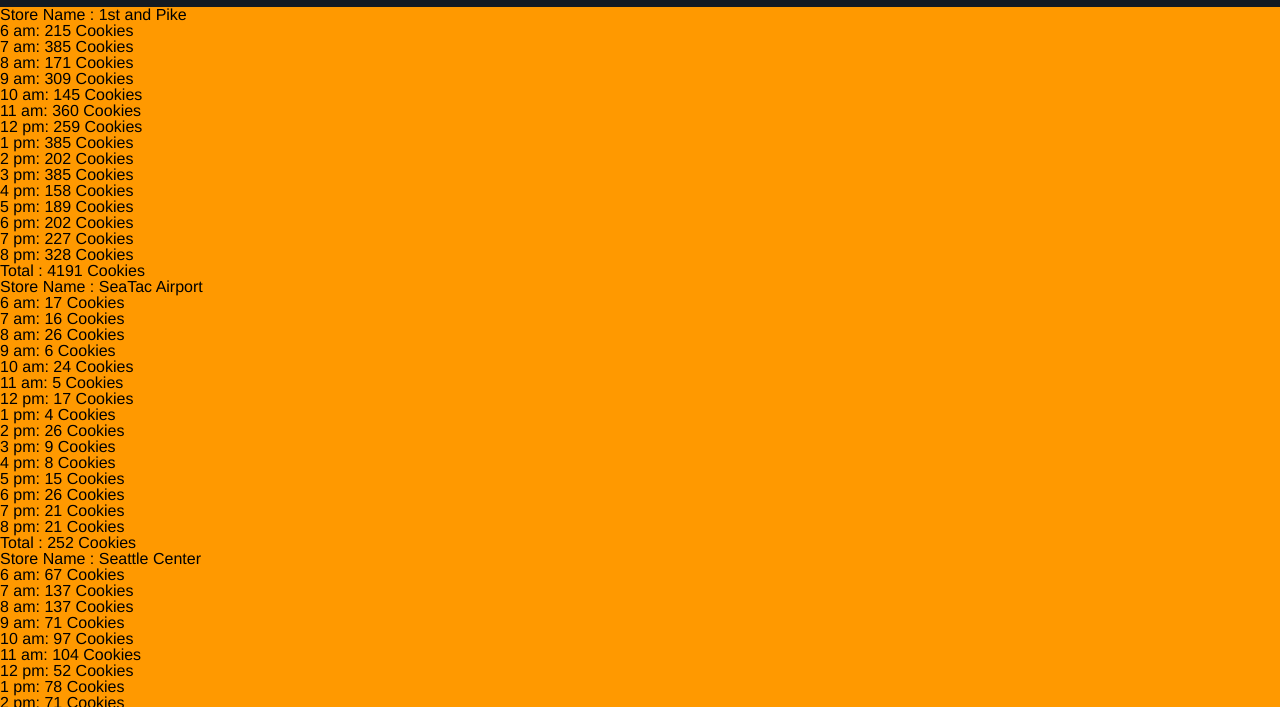
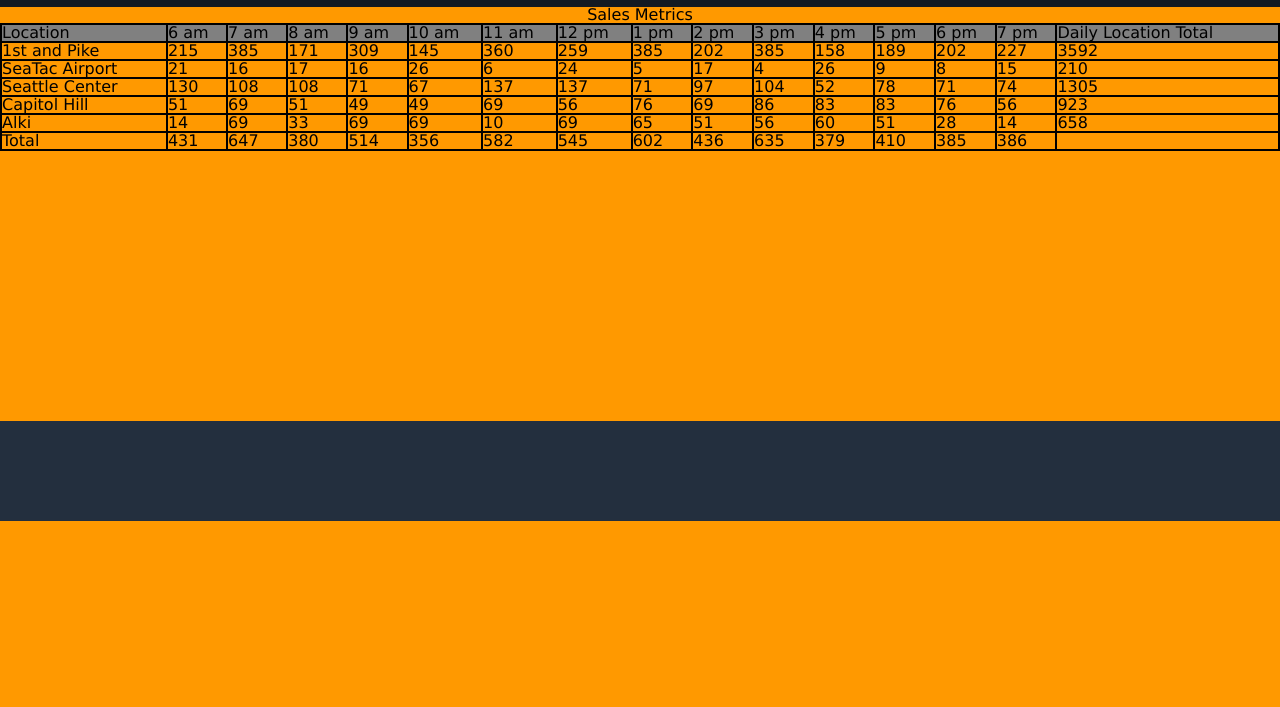
Before and after one commit to venugopc/SalmonCookies, a plain HTML site: page sales.html in a window 1280 px wide. Shown: the part 93-800 px from the top of the page. Drawn offline with Linux system fonts and the light colour scheme.

Commit message:
Sales Metrics Table

```diff
--- a/js/app.js
+++ b/js/app.js
@@ -17,48 +17,71 @@ var seattlecenter = new Cookies('Seattle Center',11,38,3.7);
 var capitolhill = new Cookies('Capitol Hill',20,38,2.3);
 var alki = new Cookies('Alki',2,16,4.6);
 
+var myTable = document.getElementById('Sales-Table');
+var tr = createRow(1);
+createColumn('th','Location',tr);
+
+for (var i=6; i<=19;i++) {
+  var time = (i < 12) ? i + ' am' : (i==12) ? i + ' pm' :  (i-12) + ' pm';
+  createColumn('th',time,tr);
+}
+
+createColumn('th','Daily Location Total',tr);
+myTable.appendChild(tr);
+
+let rows = new Array(13);
 var stores = [firstandpike, seatac, seattlecenter, capitolhill, alki];
 
-  var StoreList = document.getElementById('store-sales');
   var storetime;
   var numCust;
   var numCookies;
   var storeCount =0;
-    while (storeCount < stores.length) {
 
+  for (var i = 6; i <= 19; i++)
+        rows[i-6]=0;
+
+  while (storeCount < stores.length) {
     var totCookies = 0;
+    var tr = createRow(0);
+    createColumn('td',stores[storeCount].name,tr);
 
-    var liEl = document.createElement('li');
+  for (var i = 6; i <= 19; i++)
+   {
 
-    liEl.textContent = 'Store Name : ' + stores[storeCount].name;
-
-    StoreList.appendChild(liEl);
-
-  for (var i = 6; i <= 21; i++) {
-    if (i < 12) {
-        storetime = i + ' am' }
-    else if (i===12) {
-        storetime = i + ' pm'
-    }
-    else if (i > 12) {
-        storetime = (i-12) + ' pm'
-    }
-
-
-    var liEl = document.createElement('li');
-
+    var storetime = (i < 12) ? i + ' am' : (i==12) ? i + ' pm' :  (i-12) + ' pm';
     numCust = stores[storeCount].getCustCount(stores[storeCount].minNumCust,stores[storeCount].maxNumCust);
     numCookies = Math.ceil(numCust * stores[storeCount].avgCookieSale);
-    liEl.textContent = storetime + ": " + numCookies + " Cookies" ;
-
-
-    StoreList.appendChild(liEl);
-
     totCookies = totCookies + numCookies;
+    createColumn('td',numCookies,tr);
+    rows[i-6]+= parseInt(numCookies);
   }
-
-  liEl.textContent = "Total : " + totCookies + " Cookies";
-  StoreList.appendChild(liEl);
+    createColumn('td',totCookies,tr);
+    myTable.appendChild(tr);
 
   storeCount = storeCount + 1;
 }
+
+var tr = createRow(0);
+createColumn('td','Total',tr);
+
+for (i=0; i<rows.length;i++) {
+    createColumn('td',rows[i],tr);
+}
+myTable.appendChild(tr);
+
+function createRow(flag) {
+  var tr = document.createElement('tr');
+  tr.style.border="2px solid black";
+  if(flag)
+  tr.style.backgroundColor='grey';
+  return tr;
+};
+
+function createColumn(columnType,nodeText,rowRef) {
+  var col = document.createElement(columnType);
+  col.style.border="2px solid black";
+  col.style.textAlign="left";
+  var data = document.createTextNode(nodeText);
+  col.appendChild(data)
+  rowRef.appendChild(col);
+};
--- a/sales.html
+++ b/sales.html
@@ -19,7 +19,10 @@
                 </nav>
             </section>
         </header>
-        <ul id="store-sales"></ul>
+        <table id="Sales-Table" style="border:2px solid black;font-family: Verdana, Geneva, Tahoma, sans-serif;" width="100%" >
+            <caption>Sales Metrics</caption>
+         </table>
+         <br><br><br><br><br><br><br><br><br><br><br><br><br><br><br>
         <script src="js/app.js"></script>
         <footer></footer>
     </body>
```
